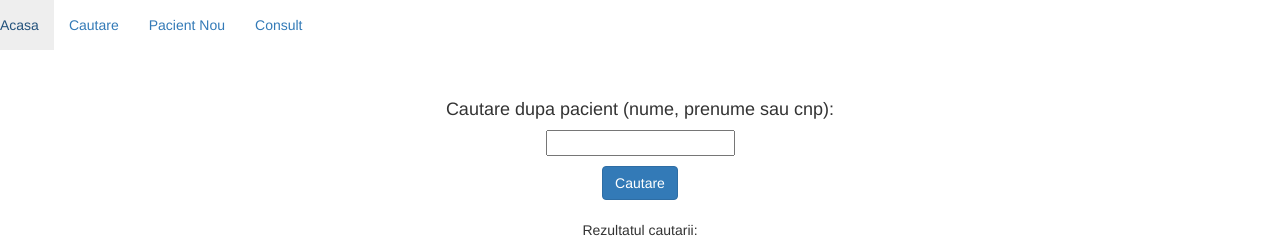
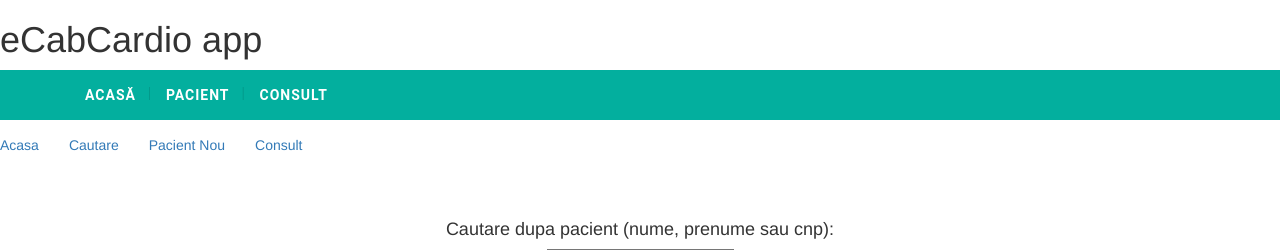
Before and after one commit to lovaszistvan1011/eCabCardio, a CodeIgniter app: page /eCabCardio/index.php/pacientcontroller/search_keyword in a window 1280 px wide. Shown: the top 250 px of the page. Run offline with CodeIgniter, Linux system fonts and the light colour scheme; data that the repository does not hold is empty; some libraries are stand-ins or nearby versions.

Commit message:
modificari 22.07

```diff
--- a/application/views/EditPacientView.php
+++ b/application/views/EditPacientView.php
@@ -7,7 +7,9 @@
         <link rel = "stylesheet" type = "text/css" href = "<?php echo base_url(); ?>css/bootstrap.css">
     </head>
     <body>
-    <?php $this->load->view('nav')?>
+        <?php $this->load->view('templates/header')?>
+        <?php $this->load->view('templates/menu')?>
+        <?php $this->load->view('nav')?>
     <center>
         <h2> Pacient</h2>
         <div>
--- a/application/views/NewPacientView.php
+++ b/application/views/NewPacientView.php
@@ -7,6 +7,8 @@
         <link rel = "stylesheet" type = "text/css" href = "<?php echo base_url(); ?>css/bootstrap.css">
     </head>
     <body>
+    <?php $this->load->view('templates/header')?>
+    <?php $this->load->view('templates/menu')?>
     <?php $this->load->view('nav')?>
     <center>
         <h2> Pacient</h2>
--- a/application/views/PacientView.php
+++ b/application/views/PacientView.php
@@ -7,6 +7,8 @@
         <link rel = "stylesheet" type = "text/css" href = "<?php echo base_url(); ?>css/bootstrap.css">
     </head>
     <body>
+    <?php $this->load->view('templates/header')?>
+        <?php $this->load->view('templates/menu')?>
     <?php $this->load->view('nav')?>
     <center>
         <h2> Pacient:</h2>
--- a/application/views/search.php
+++ b/application/views/search.php
@@ -8,7 +8,9 @@
         <link rel = "stylesheet" type = "text/css" href = "<?php echo base_url(); ?>css/bootstrap.css">
     </head>
     <body>
-       <?php $this->load->view('nav')?>
+         <?php $this->load->view('templates/header')?>
+        <?php $this->load->view('templates/menu')?>
+         <?php $this->load->view('nav')?>
 
     <center>
 
--- a/application/views/templates/header.php
+++ b/application/views/templates/header.php
@@ -1,7 +1,7 @@
 <!DOCTYPE html>
 <html>
     <head>
-    <meta charset="UDF-8">
+    <meta charset="UTF-8">
     <link rel="stylesheet" type="text/css" href="<?php echo base_url();?>/appearance/css/animsition.min.css" media="screen"/>
 
     <link rel="stylesheet" type="text/css" href="<?php echo base_url();?>/appearance/css/bootstrap.min.css" media="screen"/>
--- a/application/views/templates/menu.php
+++ b/application/views/templates/menu.php
@@ -6,9 +6,9 @@
         <div class="col-md-10 col-sm-12">
           <div id="navigation" class="navigation">
             <ul>
-              <li class="active"><a href="/ecabcardio/home" title="Home" class="animsition-link">Acasă</a></li>
-              <li class="active"><a href="/ecabcardio/patient/design" title="Pacient" class="animsition-link">Pacient</a></li>
-              <li class="active"><a href="/ecabcardio/consult" title="Consult" class="animsition-link">Consult</a></li>
+              <li class="active"><a href="/eCabCardio/home" title="Home" class="animsition-link">Acasă</a></li>
+              <li class="active"><a href="/eCabCardio/patient/design" title="Pacient" class="animsition-link">Pacient</a></li>
+              <li class="active"><a href="/eCabCardio/consult" title="Consult" class="animsition-link">Consult</a></li>
               <!--                <li><a href="service-list.html" title="Service" class="animsition-link">Service List</a>
                               <ul>
                                 <li><a href="service-list.html" title="Service List">Service List</a></li>
```
